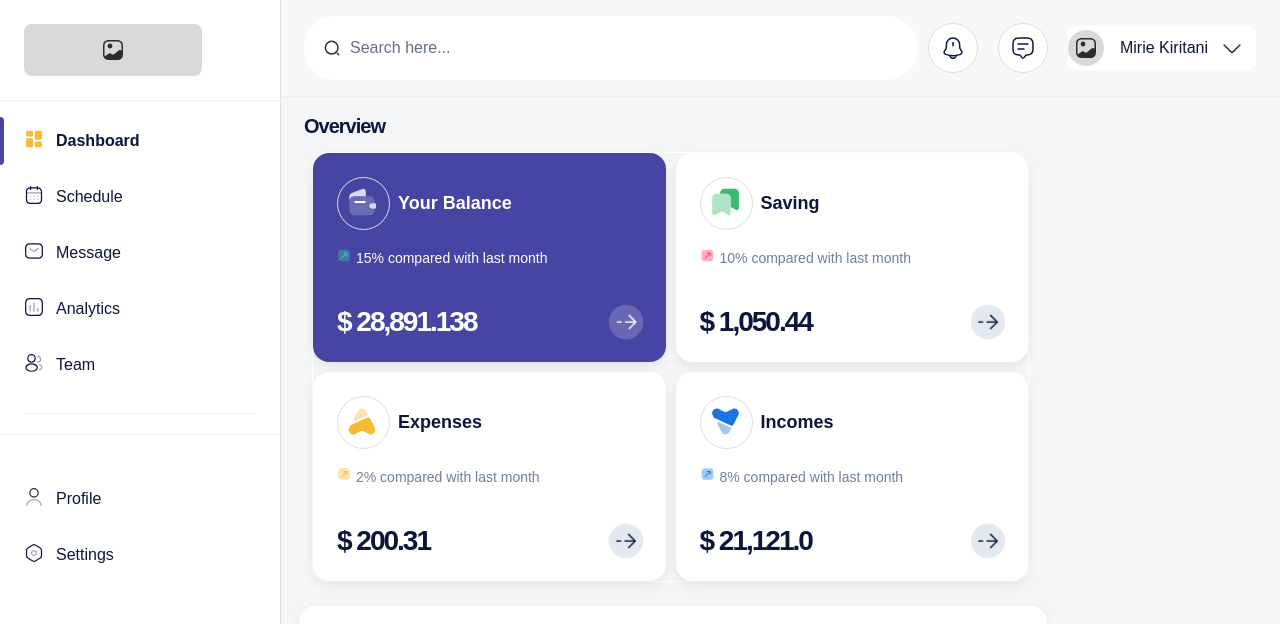
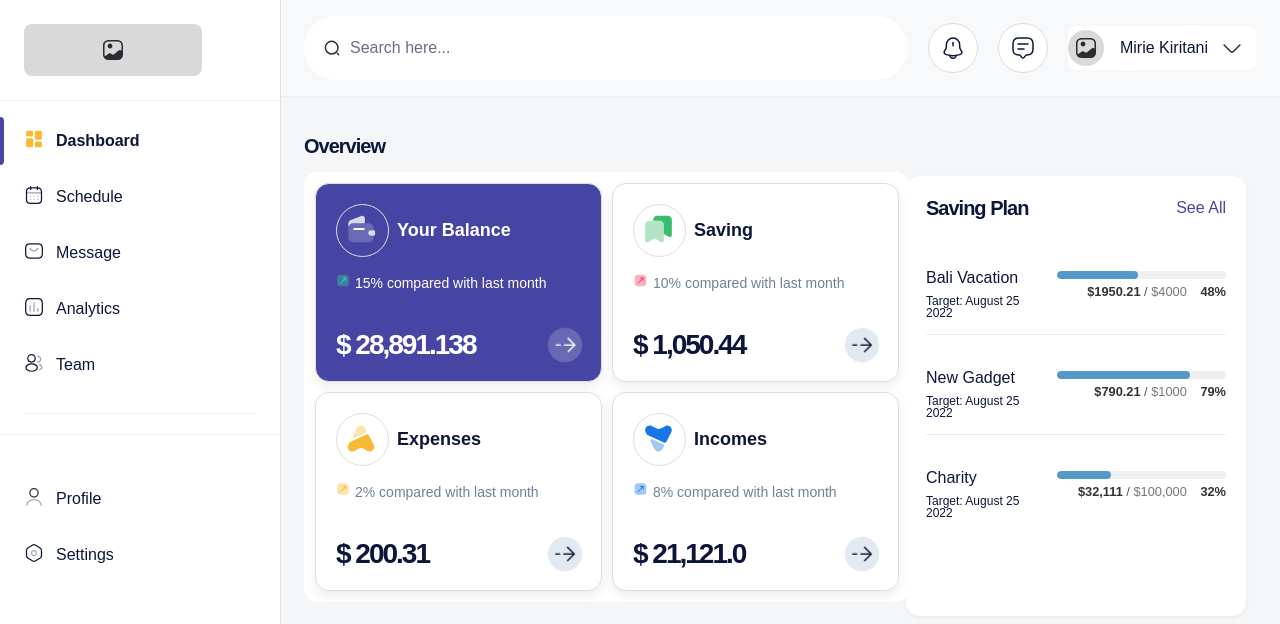
Before and after one commit to shrutidhungana/intuji-frontend-associate-challenge, a website built with Vite: page index.html in a window 1280 px wide. Shown: the top 624 px of the page. Built offline with nearby package versions, Linux system fonts and the light colour scheme.

Commit message:
Created layout for saving plan: 1)Added scss

```diff
--- a/index.html
+++ b/index.html
@@ -10,9 +10,15 @@
     <div id="sidebar-container"></div>
     <div id="root">
       <div id="topbar-placeholder"></div>
-       <div id="project-overview-container">
-        </div>
-        <div id="analytics-container-placeholder">
+
+      <div class="main-content-grid">
+        <div id="project-overview-container">
+          </div>
+        <div id="saving-container-placeholder">
+          </div>
+      </div>
+
+      <div id="analytics-container-placeholder">
         </div>
     </div>
 
--- a/src/components/project-overview/project-overview.html
+++ b/src/components/project-overview/project-overview.html
@@ -3,9 +3,10 @@
 </div>
 
 <div class="overview-container">
+    <div class="white-container">
         <div class="card card-balance">
             <div class="card-header">
-            <span class="icon-placeholder"id="wallet-icon"></span>
+                <span class="icon-placeholder" id="wallet-icon"></span>
                 <span class="card-title">Your Balance</span>
             </div>
             <div class="increase-percent">
@@ -24,8 +25,8 @@
                 <span class="icon-placeholder" id="saving-icon"></span>
                 <span class="card-title">Saving</span>
             </div>
-        <div class = "increase-percent ">
-            <span id = "saving-export"></span>
+            <div class="increase-percent ">
+                <span id="saving-export"></span>
                 <p class="card-percentage" id="saving-percentage">10% compared with last month</p>
             </div>
 
@@ -37,10 +38,10 @@
 
         <div class="card">
             <div class="card-header">
-            <span class="icon-placeholder"id="expense-icon"></span>
+                <span class="icon-placeholder" id="expense-icon"></span>
                 <span class="card-title">Expenses</span>
             </div>
-        <div class = "increase-percent ">
+            <div class="increase-percent ">
                 <span id="expense-export"></span>
                 <p class="card-percentage" id="expenses-percentage">2% compared with last month</p>
             </div>
@@ -66,3 +67,4 @@
             </div>
         </div>
     </div>
+</div>
--- a/src/components/project-overview/project-overview.scss
+++ b/src/components/project-overview/project-overview.scss
@@ -1,3 +1,4 @@
+/* ProjectOverview.css */
 .overview-header {
   margin-bottom: 1rem;
   padding-left: 1.5rem;
@@ -14,18 +15,28 @@
 }
 
 .overview-container {
-  display: grid;
-  grid-template-columns: repeat(2, 1fr);
+  display: flex;
+  justify-content: flex-start;
   max-width: 717px;
   width: 100%;
   height: 430px;
   box-sizing: border-box;
-  margin-left: 2rem;
+  margin-left: 1.5rem; // Reduced from 2rem to match the header padding
+  border-radius: 14px;
+  animation: fadeIn 0.5s ease-out forwards;
+}
+
+.white-container {
+  background-color: #ffffff;
   border: 1px solid #ffffff;
   border-radius: 14px;
+  padding: 10px;
+  display: grid;
+  grid-template-columns: repeat(2, 1fr);
   gap: 10px;
-  /* Add animation to the container */
-  animation: fadeIn 0.5s ease-out forwards;
+  width: 100%;
+  height: 100%;
+  box-sizing: border-box;
 }
 
 @keyframes fadeIn {
@@ -41,33 +52,33 @@
 
 .card {
   background-color: #ffffff;
-  border-radius: 1rem;
-  padding: 1.5rem;
+  border: 1px solid #DEDEDE;
+  border-radius: 14px;
+  padding: 20px;
   box-shadow: 0 4px 12px rgba(0, 0, 0, 0.08);
   display: flex;
   flex-direction: column;
   justify-content: space-between;
   min-height: 120px;
   box-sizing: border-box;
-  /* Add individual card animation with staggered delay */
   animation: slideIn 0.3s ease-out forwards;
   opacity: 0;
 }
 
 /* Stagger the animation for each card */
-.overview-container > div:nth-child(1) {
+.overview-container > .white-container > div:nth-child(1) {
   animation-delay: 0.1s;
 }
 
-.overview-container > div:nth-child(2) {
+.overview-container > .white-container > div:nth-child(2) {
   animation-delay: 0.2s;
 }
 
-.overview-container > div:nth-child(3) {
+.overview-container > .white-container > div:nth-child(3) {
   animation-delay: 0.3s;
 }
 
-.overview-container > div:nth-child(4) {
+.overview-container > .white-container > div:nth-child(4) {
   animation-delay: 0.4s;
 }
 
@@ -102,7 +113,6 @@
   font-weight: 600;
   color: #0d163a;
   margin-left: 0.5rem;
-  // line-height
 }
 
 .increase-percent {
@@ -150,7 +160,6 @@
   border-radius: 50%;
   background-color: #e2e8f0;
   color: #0D163A;
-  /* Add subtle pulse animation to the arrow */
   animation: pulseArrow 1.5s ease-in-out infinite alternate;
 }
 
@@ -185,6 +194,11 @@
 @media (max-width: 768px) {
   .overview-container {
     grid-template-columns: 1fr;
-    height: auto; /* Adjust height for single column layout */
+    height: auto;
+  }
+
+  .white-container {
+    grid-template-columns: 1fr;
+    height: auto;
   }
 }
--- /dev/null
+++ b/src/components/saving-plan/saving-plan.html
@@ -0,0 +1,53 @@
+<div class="saving-plan-container">
+    <div class="saving-plan-header">
+        <h2>Saving Plan</h2>
+        <a href="#">See All</a>
+    </div>
+    <ul class="saving-plan-list">
+        <li class="saving-plan-item">
+            <div class="plan-details">
+                <h3 class="plan-name">Bali Vacation</h3>
+                <p class="plan-target">Target: August 25 2022</p>
+            </div>
+            <div class="plan-progress">
+                <div class="progress-bar-container">
+                    <div class="progress-bar" style="width: 48%;"></div>
+                </div>
+                <div class="progress-text">
+                    <span class="current-amount">$1950.21</span> / <span class="total-amount">$4000</span>
+                    <span class="percentage">48%</span>
+                </div>
+            </div>
+        </li>
+        <li class="saving-plan-item">
+            <div class="plan-details">
+                <h3 class="plan-name">New Gadget</h3>
+                <p class="plan-target">Target: August 25 2022</p>
+            </div>
+            <div class="plan-progress">
+                <div class="progress-bar-container">
+                    <div class="progress-bar" style="width: 79%;"></div>
+                </div>
+                <div class="progress-text">
+                    <span class="current-amount">$790.21</span> / <span class="total-amount">$1000</span>
+                    <span class="percentage">79%</span>
+                </div>
+            </div>
+        </li>
+        <li class="saving-plan-item">
+            <div class="plan-details">
+                <h3 class="plan-name">Charity</h3>
+                <p class="plan-target">Target: August 25 2022</p>
+            </div>
+            <div class="plan-progress">
+                <div class="progress-bar-container">
+                    <div class="progress-bar" style="width: 32%;"></div>
+                </div>
+                <div class="progress-text">
+                    <span class="current-amount">$32,111</span> / <span class="total-amount">$100,000</span>
+                    <span class="percentage">32%</span>
+                </div>
+            </div>
+        </li>
+    </ul>
+</div>
--- /dev/null
+++ b/src/components/saving-plan/saving-plan.js
@@ -0,0 +1,24 @@
+// savingplan.js
+
+
+function initSavingPlan() {
+
+  const savingGoalItems = document.querySelectorAll(".saving-goal-item");
+  savingGoalItems.forEach((item) => {
+    const progressBarWrapper = item.querySelector(".progress-bar-wrapper");
+    const percentageElement = item.querySelector(".goal-percentage");
+
+    if (progressBarWrapper && percentageElement) {
+      const percentageText = percentageElement.textContent;
+      const percentageValue = parseFloat(percentageText.replace("%", "")) / 100; // Convert to 0-1
+
+      // Replace the simple div with the library's progress bar
+      progressBarWrapper.innerHTML = ""; // Clear the old div
+
+
+    }
+  });
+
+}
+
+export default initSavingPlan;
--- /dev/null
+++ b/src/components/saving-plan/saving-plan.scss
@@ -0,0 +1,114 @@
+.saving-plan-container {
+    background-color: #fff;
+    border-radius: 14px;
+    padding: 20px;
+    box-shadow: 0 2px 4px rgba(0, 0, 0, 0.05);
+    margin-right: 24px;
+    margin-top: 60px;
+    width: 300px;
+    height: 400px;
+
+    .saving-plan-header {
+        display: flex;
+        justify-content: space-between;
+        align-items: center;
+        margin-bottom: 15px;
+
+        h2 {
+            font-size: 20px;
+            font-weight: 700;
+            color: #0D163A;
+            margin: 0;
+            line-height: 100%;
+            letter-spacing: -1px;
+        }
+
+        a {
+            text-decoration: none;
+            color: #4745A4;
+            font-size: 16px;
+            line-height: 24px;
+            letter-spacing:0px;
+        }
+    }
+
+    .saving-plan-list {
+        list-style: none;
+        padding: 0;
+        margin: 0;
+
+        .saving-plan-item {
+            display: flex;
+            justify-content: space-between;
+            align-items: center;
+            padding: 15px 0;
+            border-bottom: 1px solid #eee;
+
+            &:last-child {
+                border-bottom: none;
+            }
+
+            .plan-details {
+                flex-grow: 1;
+                margin-right: 15px;
+
+                .plan-name {
+                    font-size: 16px;
+                    font-weight: 500;
+                    color: #0D163A;
+                    margin-bottom: 5px;
+                    line-height: 24px;
+                    letter-spacing: 0px;
+                }
+
+                .plan-target {
+                    font-size: 12px;
+                    color: #0D163A;
+                    margin: 0;
+                    font-weight: 400;
+                    line-height:100%;
+                    letter-spacing: 0px;
+                }
+            }
+
+            .plan-progress {
+                width: 180px;
+                text-align: right;
+
+                .progress-bar-container {
+                    background-color: #f0f0f0;
+                    border-radius: 5px;
+                    height: 8px;
+                    margin-bottom: 5px;
+                    overflow: hidden;
+
+                    .progress-bar {
+                        background-color: #5499C7;
+                        height: 100%;
+                        border-radius: 5px;
+                    }
+                }
+
+                .progress-text {
+                    font-size: 0.8rem;
+                    color: #555;
+
+                    .current-amount {
+                        font-weight: bold;
+                        color: #333;
+                    }
+
+                    .total-amount {
+                        color: #777;
+                    }
+
+                    .percentage {
+                        font-weight: bold;
+                        color: #333;
+                        margin-left: 10px;
+                    }
+                }
+            }
+        }
+    }
+}
--- a/src/components/sidebar/sidebar.js
+++ b/src/components/sidebar/sidebar.js
@@ -44,6 +44,4 @@ export default function initSidebar() {
     injectSVG("logout-icon", LogoutIcon);
 
 
-
-
 }
--- a/src/components/topbar/topbar.scss
+++ b/src/components/topbar/topbar.scss
@@ -32,21 +32,17 @@
 .topbar {
   display: flex;
   align-items: center;
-  padding: 16px 0; /* Adjusted horizontal padding */
+  padding: 16px 24px;
   background-color: #f7f8fa;
   box-shadow: 0 1px 2px rgba(0, 0, 0, 0.05);
-  justify-content: end;
-  flex-wrap: wrap;
-  gap: 10px;
-  width: 100%; /* Ensure topbar takes full width of its container */
+  justify-content: space-between; // Changed from space-evenly to space-between
+  width: 100%;
   box-sizing: border-box;
 
   &__search {
     display: flex;
     align-items: center;
     background-color: #fff;
-     margin-left: 24px;
-      margin-right: auto;
     border-radius: 100px;
     padding: 13px 20px;
     flex-grow: 1;
@@ -54,7 +50,8 @@
     height: 64px;
     box-sizing: border-box;
     animation: slideInLeft 0.8s ease-out forwards;
-     opacity: 0;
+    opacity: 0;
+    margin-right: 20px; // Add margin to create space between search and actions
   }
 
   &__search-icon {
@@ -99,14 +96,14 @@
     display: flex;
     align-items: center;
     gap: 20px;
-    margin-right: 24px; /* Increased gap between action items */
+    flex-shrink: 0; // Prevent actions from shrinking
   }
 
   &__action-item {
     display: flex;
     align-items: center;
     justify-content: center;
-    width: 48px; /* Adjusted width to fit icon better */
+    width: 48px;
     height: 48px;
     border: 1px solid #dedede;
     border-radius: 50%;
@@ -124,7 +121,7 @@
       height: 24px;
       min-width: 24px;
       min-height: 24px;
-      fill: currentColor; /* Use the current color for the SVG fill */
+      fill: currentColor;
       animation: rotate 2s linear forwards;
     }
   }
@@ -135,12 +132,13 @@
     gap: 8px;
     cursor: pointer;
     background-color: #fff;
-    padding: 4px 12px 4px 0; /* Added right padding */
+    padding: 4px 12px 4px 0;
     border-radius: 8px;
     transition: box-shadow 0.3s ease;
     animation: slideInRight 0.8s ease-out forwards;
     opacity: 0;
     animation-delay: 0.2s;
+    flex-shrink: 0; // Prevent profile from shrinking
 
     &:hover {
       box-shadow: 0 2px 4px rgba(0, 0, 0, 0.1);
@@ -164,7 +162,7 @@
       height: 24px;
       min-width: 24px;
       min-height: 24px;
-      fill: currentColor; /* Use the current color for the SVG fill */
+      fill: currentColor;
     }
   }
 
@@ -186,7 +184,7 @@
       height: 24px;
       min-width: 24px;
       min-height: 24px;
-      fill: currentColor; /* Use the current color for the SVG fill */
+      fill: currentColor;
     }
   }
 
@@ -199,6 +197,7 @@
       width: 100%;
       max-width: none;
       margin-bottom: 15px;
+      margin-right: 0;
     }
 
     &__actions {
--- a/src/main.js
+++ b/src/main.js
@@ -12,13 +12,16 @@ import initProjectOverview from "./components/project-overview/project-overview.
 import analyticsHTML from "./components/analytics/analytics.html?raw";
 import initAnalytics from "./components/analytics/analytics.js";
 
+import savingPlanHTML from "./components/saving-plan/saving-plan.html?raw";
+import initSavingPlan from "./components/saving-plan/saving-plan.js";
+
+
 document.addEventListener("DOMContentLoaded", () => {
   const topbarPlaceholder = document.getElementById("topbar-placeholder");
 
   if (topbarPlaceholder) {
     topbarPlaceholder.innerHTML = topbarHTML;
     initTopbar();
-  } else {
   }
 
   const sidebarContainer = document.getElementById("sidebar-container");
@@ -46,4 +49,13 @@ document.addEventListener("DOMContentLoaded", () => {
 
     initAnalytics();
   }
+
+  const savingPlanContainerPlaceholder = document.getElementById(
+    "saving-container-placeholder"
+  );
+  if (savingPlanContainerPlaceholder) {
+    savingPlanContainerPlaceholder.innerHTML = savingPlanHTML;
+
+    initSavingPlan()
+  }
 });
--- a/src/styles/main.scss
+++ b/src/styles/main.scss
@@ -1,15 +1,14 @@
-@use '../components/topbar/topbar';
-@use '../components//sidebar/sidebar.scss';
-@use '../components//project-overview/project-overview.scss';
-@use '../components//analytics/analytics.scss';
-
+@use "../components/topbar/topbar";
+@use "../components//sidebar/sidebar.scss";
+@use "../components//project-overview/project-overview.scss";
+@use "../components//analytics/analytics.scss";
+@use "../components/saving-plan/saving-plan.scss";
 
 body {
-            font-family: 'Plus Jakarta Sans', sans-serif;
+  font-family: "Plus Jakarta Sans", sans-serif;
   margin: 0;
   padding: 0;
   background-color: #f4f6f8;
-
 }
 
 #sidebar-container {
@@ -19,7 +18,6 @@
   width: 280px;
   height: 100vh;
   z-index: 10;
-
 }
 
 #root {
@@ -31,3 +29,20 @@
   min-height: 100vh;
   box-sizing: border-box;
 }
+
+.main-content-grid {
+  display: grid;
+  grid-template-columns: 1fr 350px;
+  gap: 20px;
+  margin-top: 20px;
+  padding-right: 24px;
+}
+
+.main-content-grid > div {
+  flex: 1;
+}
+
+#saving-container-placeholder {
+  flex-grow: 0;
+  width: 350px;
+}
```
Lines whose indentation alone changed are shown as unchanged.
